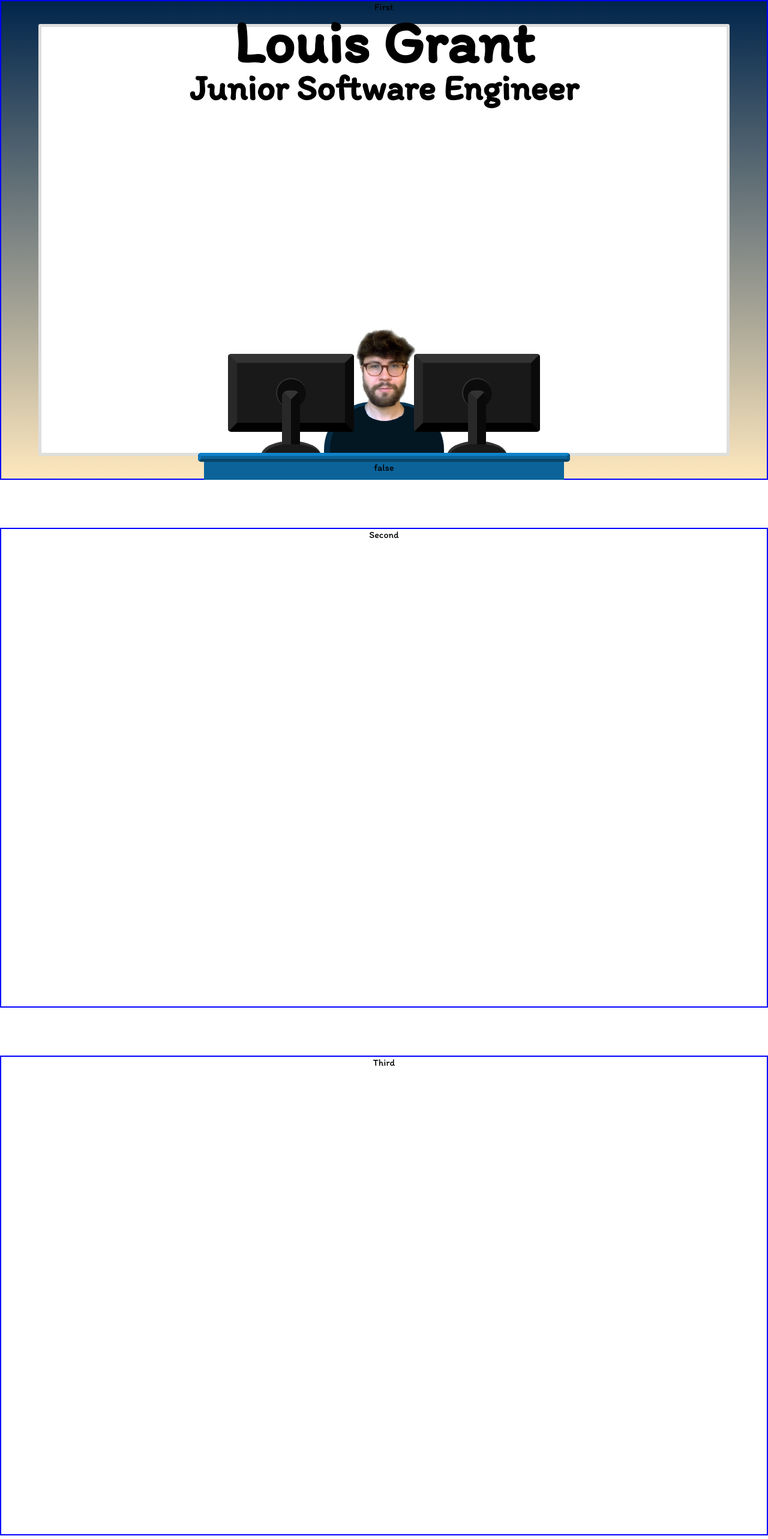
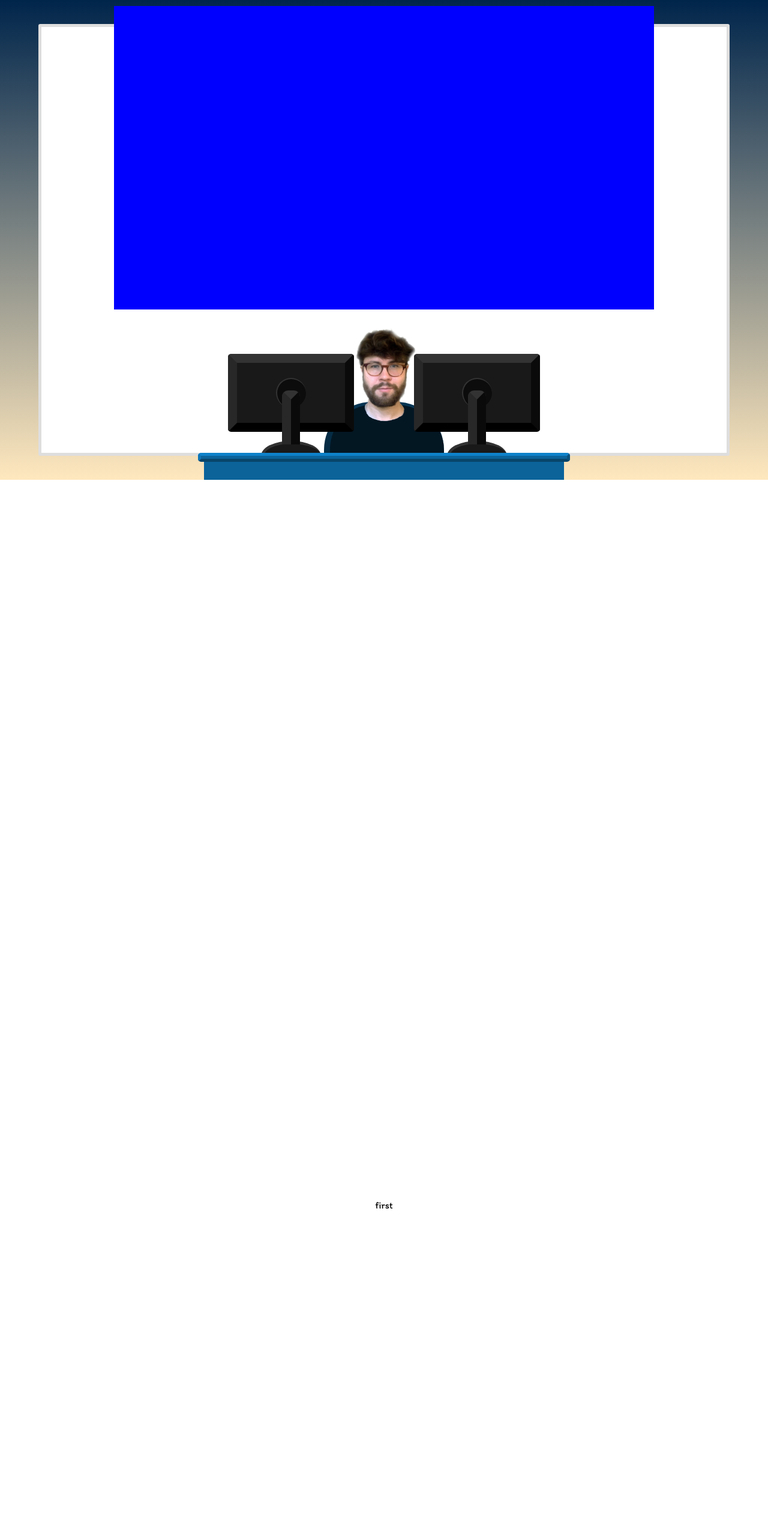
Before and after one commit to ljsgrant/portfolio, a React (Create React App) app: page / in a window 1280 px wide. Shown: the top 2566 px of the page at 60% size. Built offline with nearby package versions, Linux system fonts and the light colour scheme.

Commit message:
break scenes out into components, basic functionality to show/hide child elements as user scrolls

```diff
--- a/package.json
+++ b/package.json
@@ -10,6 +10,7 @@
     "react-dom": "^18.2.0",
     "react-intersection-observer": "^9.4.2",
     "react-scripts": "5.0.1",
+    "react-waypoint": "^10.3.0",
     "sass": "^1.58.0",
     "web-vitals": "^2.1.4"
   },
--- a/src/App.js
+++ b/src/App.js
@@ -1,104 +1,22 @@
 import { useLayoutEffect, useRef } from 'react';
-import { InView, useInView } from 'react-intersection-observer';
+// import { InView, useInView } from 'react-intersection-observer';
 import './styles/styles.scss';
 import meImg from './assets/images/me-v2.png';
 
+import ProjectScene from './components/ProjectScene';
+import LandingScene from './components/LandingScene';
+
 export default function App() {
-  const [refFirst, inViewFirst, entryFirst] = useInView({
-    /* Optional options */
-    threshold: 0
-  });
-
-  const displayMainRef = useRef(null);
-  const whiteboardRef = useRef(null);
-
-  useLayoutEffect(() => {
-    // const displayMain = displayMainRef.current;
-    const onScroll = () => {
-      // console.log(window.scrollY);
-      if (window.scrollY < 150) {
-        whiteboardRef.current.style.display = 'block';
-      } else if (window.scrollY > 150) {
-        whiteboardRef.current.style.display = 'none';
-      }
-
-      if (window.scrollY < 350) {
-        displayMainRef.current.style.display = 'none';
-      } else if (window.scrollY < 450) {
-        displayMainRef.current.style.display = 'block';
-      } else if (window.scrollY < 500) {
-        displayMainRef.current.style.display = 'block';
-        displayMainRef.current.style.left = '-1vw';
-      } else {
-      }
-    };
-    window.addEventListener('scroll', onScroll);
-    return () => window.removeEventListener('scroll', onScroll);
-  }, []);
-
-  const handleViewChange = (inView, entry) => {
-    if (entry.isIntersecting) {
-      console.log(inView);
-      console.log(entry.target);
-    }
-  };
-
   return (
     <div className='App'>
       <div className='scroll'>
-        <InView
-          as='div'
-          onChange={handleViewChange}
-          name='first'
-          className='scene first'
-        >
-          First
-        </InView>
-        <InView
-          as='div'
-          onChange={handleViewChange}
-          name='second'
-          className='scene second'
-        >
-          Second
-        </InView>
-        <InView
-          as='div'
-          onChange={handleViewChange}
-          name='third'
-          className='scene third'
-        >
-          Third
-        </InView>
-        <InView
-          as='div'
-          onChange={handleViewChange}
-          name='fourth'
-          className='scene fourth'
-        >
-          Fourth
-        </InView>
-        <InView
-          as='div'
-          onChange={handleViewChange}
-          name='fifth'
-          className='scene fifth'
-        >
-          Fifth
-        </InView>
-        <InView
-          as='div'
-          onChange={handleViewChange}
-          name='sixth'
-          className='scene sixth'
-        >
-          Sixth
-        </InView>
+        <LandingScene />
+        <ProjectScene text={'first'} dataName={'first'} />
+        <ProjectScene text={'second'} dataName={'second'} />
       </div>
       <div className='background'></div>
-      <div ref={displayMainRef} className='project-display-main'></div>
+
       <div className='desk'>
-        <p>{inViewFirst.toString()}</p>
         <div className='mouse'></div>
         <div className='keyboard'></div>
         <div className='desktop'></div>
@@ -119,14 +37,6 @@ export default function App() {
         <div className='monitor_circle-bracket'></div>
         <div className='monitor_base'></div>
       </div>
-      <div ref={whiteboardRef} className='whiteboard'>
-        <div className='my-name-container'>
-          <h1 className='my-name'>Louis Grant</h1>
-        </div>
-        <div className='my-role-container'>
-          <h2 className='my-role'>Junior Software Engineer</h2>
-        </div>
-      </div>
       {/* <svg
         className='test-svg'
         viewBox='0 0 10 20'
--- /dev/null
+++ b/src/components/LandingScene.js
@@ -0,0 +1,40 @@
+import { useRef } from 'react';
+import { InView } from 'react-intersection-observer';
+import '../styles/scene.scss';
+import '../styles/LandingScene.scss';
+
+export default function LandingScene({ text, dataName }) {
+  const whiteboardRef = useRef(null);
+
+  const handleViewChange = (inView, entry) => {
+    if (entry.isIntersecting) {
+      console.log(`show Landing`);
+      console.log(whiteboardRef.current);
+      whiteboardRef.current.style.display = 'block';
+    } else {
+      console.log(`hide Landing`);
+      whiteboardRef.current.style.display = 'none';
+      console.log(whiteboardRef.current);
+    }
+  };
+
+  return (
+    <InView
+      as='div'
+      onChange={handleViewChange}
+      data-name={dataName}
+      className='scene LandingScene'
+    >
+      {text}
+
+      <div ref={whiteboardRef} className='whiteboard'>
+        <div className='my-name-container'>
+          <h1 className='my-name'>Louis Grant</h1>
+        </div>
+        <div className='my-role-container'>
+          <h2 className='my-role'>Junior Software Engineer</h2>
+        </div>
+      </div>
+    </InView>
+  );
+}
--- /dev/null
+++ b/src/components/ProjectScene.js
@@ -0,0 +1,29 @@
+import { useRef } from 'react';
+import { InView } from 'react-intersection-observer';
+import '../styles/scene.scss';
+
+export default function ProjectScene({ text, dataName }) {
+  const displayMainRef = useRef(null);
+
+  const handleViewChange = (inView, entry) => {
+    if (entry.isIntersecting) {
+      console.log(`show project ${entry.target.dataset.name}`);
+      displayMainRef.current.style.display = 'block';
+    } else {
+      console.log(`exit project ${entry.target.dataset.name}`);
+      displayMainRef.current.style.display = 'none';
+    }
+  };
+
+  return (
+    <InView
+      as='div'
+      onChange={handleViewChange}
+      data-name={dataName}
+      className='scene first'
+    >
+      {text}
+      <div ref={displayMainRef} className='project-display-main'></div>
+    </InView>
+  );
+}
--- /dev/null
+++ b/src/styles/LandingScene.scss
@@ -0,0 +1,35 @@
+@import './variables';
+
+.LandingScene {
+  .whiteboard {
+    background-color: white;
+    position: fixed;
+    top: 5vh;
+    right: 0;
+    left: 0;
+    margin-right: auto;
+    margin-left: auto;
+    width: 90vw;
+    height: 90vh;
+
+    border: 5px solid rgb(222, 222, 222);
+    border-radius: 3px;
+    .my-name-container,
+    .my-role-container {
+      position: fixed;
+
+      right: 0;
+      left: 0;
+      margin-right: auto;
+      margin-left: auto;
+    }
+    .my-name-container {
+      top: $name-top;
+      // left: -400px;
+    }
+    .my-role-container {
+      top: calc($name-top + 100px);
+      // left: 400px;
+    }
+  }
+}
--- /dev/null
+++ b/src/styles/_variables.scss
@@ -0,0 +1,10 @@
+$monitor-width: 210px;
+$monitor-height: 130px;
+$color_monitor: rgb(25, 25, 25);
+
+$desk-width: 600px;
+$desk-height: 30px;
+$color_desk: rgb(11, 99, 154);
+$color_engineer-body: darken($color_desk, 25%);
+
+$name-top: 10px;
--- /dev/null
+++ b/src/styles/scene.scss
@@ -0,0 +1,10 @@
+@import './variables';
+
+.scene {
+  // border: 2px solid blue;
+  width: 100vw;
+  height: 100vh;
+  z-index: 9999999999999;
+  box-sizing: border-box;
+  margin-bottom: 150vh;
+}
--- a/src/styles/styles.scss
+++ b/src/styles/styles.scss
@@ -1,15 +1,5 @@
 @import url('https://fonts.googleapis.com/css2?family=Itim&display=swap');
-
-$monitor-width: 210px;
-$monitor-height: 130px;
-$color_monitor: rgb(25, 25, 25);
-
-$desk-width: 600px;
-$desk-height: 30px;
-$color_desk: rgb(11, 99, 154);
-$color_engineer-body: darken($color_desk, 25%);
-
-$name-top: 10px;
+@import './variables';
 
 * {
   margin: 0;
@@ -46,38 +36,6 @@ h2 {
   position: fixed;
   top: 0px;
   left: 0px;
-}
-
-.whiteboard {
-  background-color: white;
-  position: fixed;
-  top: 5vh;
-  right: 0;
-  left: 0;
-  margin-right: auto;
-  margin-left: auto;
-  width: 90vw;
-  height: 90vh;
-
-  border: 5px solid rgb(222, 222, 222);
-  border-radius: 3px;
-  .my-name-container,
-  .my-role-container {
-    position: fixed;
-
-    right: 0;
-    left: 0;
-    margin-right: auto;
-    margin-left: auto;
-  }
-  .my-name-container {
-    top: $name-top;
-    // left: -400px;
-  }
-  .my-role-container {
-    top: calc($name-top + 100px);
-    // left: 400px;
-  }
 }
 
 .engineer {
@@ -217,11 +175,3 @@ h2 {
   z-index: 99999;
   border-radius: 10px 10px 0 0;
 }
-.scene {
-  border: 2px solid blue;
-  width: 100vw;
-  height: 100vh;
-  z-index: 9999999999999;
-  box-sizing: border-box;
-  margin-bottom: 10vh;
-}
```
Also changed, not shown: 1 other file (tests, documents, lock files or other folders).
